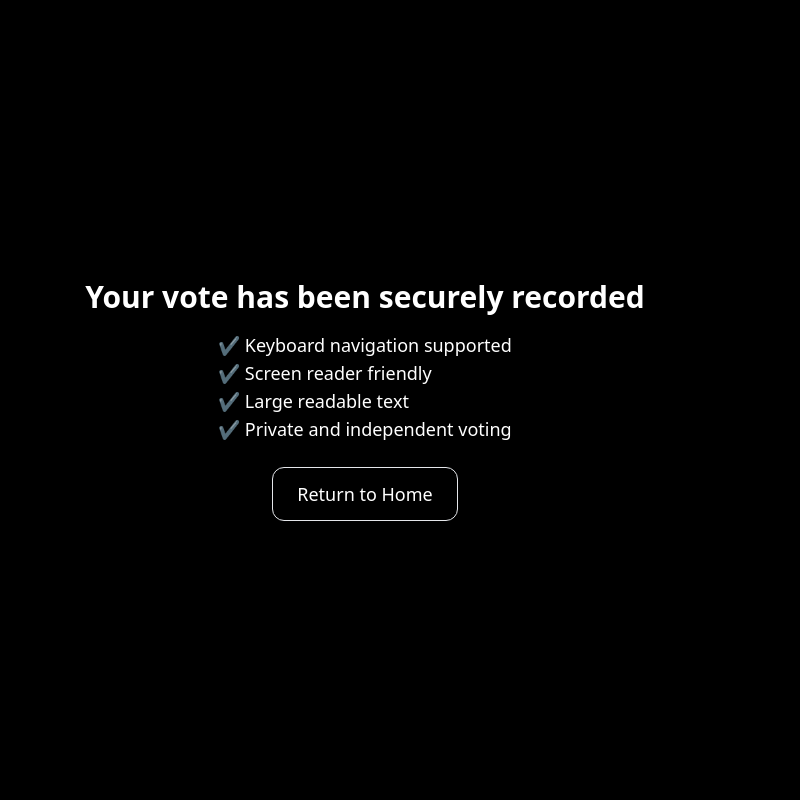
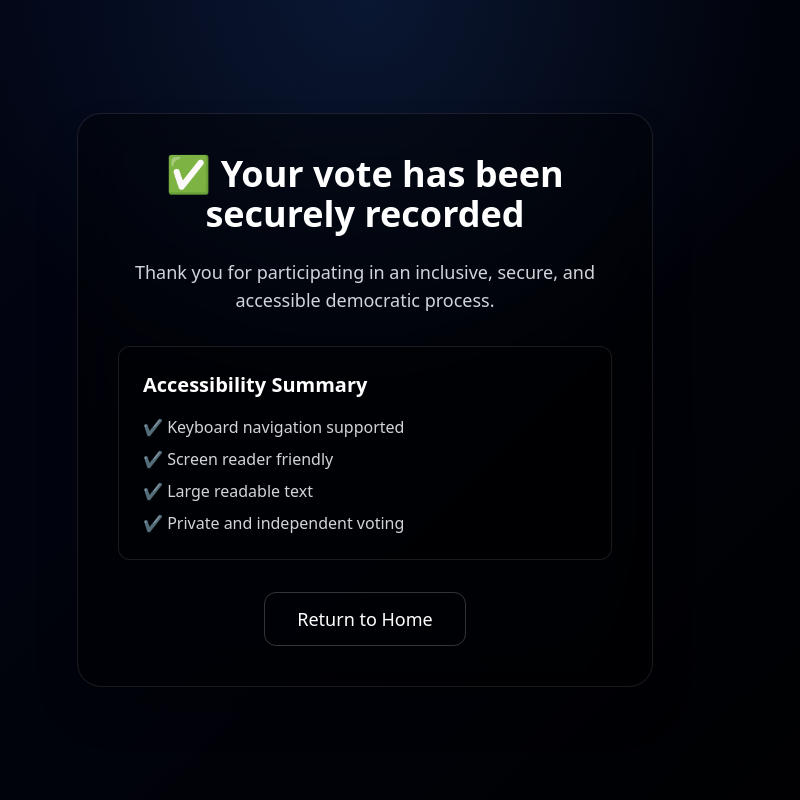
Before and after one commit to ByteQuest-2025/GFGBQ-Team-vibe123, a React app in the folder frontend/: page /confirm in a window 1280 px wide. Shown: the whole page, without its empty margins (275-1075 px from the left). Built offline with nearby package versions, Linux system fonts and the light colour scheme; the HTML template or start-up script is replaced by a standard one.

Commit message:
Improve UI polish and accessibility for Vote and Confirm pages

```diff
--- a/frontend/src/index.css
+++ b/frontend/src/index.css
@@ -14,3 +14,28 @@ body {
 * {
   scroll-behavior: smooth;
 }
+
+body {
+  background: radial-gradient(
+      circle at top,
+      rgba(59,130,246,0.15),
+      transparent 40%
+    ),
+    linear-gradient(135deg, #020617, #000000);
+  color: white;
+}
+
+@keyframes fade-in {
+  from {
+    opacity: 0;
+    transform: translateY(10px);
+  }
+  to {
+    opacity: 1;
+    transform: translateY(0);
+  }
+}
+
+.animate-fade-in {
+  animation: fade-in 0.6s ease-out;
+}
--- a/frontend/src/pages/Confirm.jsx
+++ b/frontend/src/pages/Confirm.jsx
@@ -4,24 +4,46 @@ export default function Confirm() {
   const navigate = useNavigate();
 
   return (
-    <main className="min-h-screen flex flex-col justify-center items-center px-6 bg-black text-white">
-      <h1 className="text-3xl font-bold mb-4" tabIndex="0">
-        Your vote has been securely recorded
+  <main className="min-h-screen flex items-center justify-center px-6 page-transition">
+    <div
+      className="w-full max-w-xl rounded-3xl bg-black/40 backdrop-blur-xl
+      border border-white/10 shadow-2xl p-10 text-center"
+      role="status"
+      aria-live="polite"
+    >
+      <h1
+        className="text-4xl font-bold mb-6"
+        tabIndex="0"
+      >
+        ✅ Your vote has been securely recorded
       </h1>
 
-      <ul className="text-lg mb-6" tabIndex="0">
+      <p className="text-lg text-gray-300 mb-8">
+        Thank you for participating in an inclusive, secure, and accessible
+        democratic process.
+      </p>
+
+      <div className="text-left bg-black/30 rounded-xl p-6 border border-white/10">
+        <h2 className="text-xl font-semibold mb-4">
+          Accessibility Summary
+        </h2>
+        <ul className="space-y-2 text-gray-300">
           <li>✔ Keyboard navigation supported</li>
           <li>✔ Screen reader friendly</li>
           <li>✔ Large readable text</li>
           <li>✔ Private and independent voting</li>
         </ul>
+      </div>
 
       <button
         onClick={() => navigate("/")}
-        className="border px-6 py-3 rounded-xl text-lg focus:ring-4 focus:ring-yellow-400"
+        className="mt-8 px-8 py-3 rounded-xl text-lg border
+        border-white/20 hover:border-white transition-all
+        focus:ring-4 focus:ring-green-400"
       >
         Return to Home
       </button>
+    </div>
   </main>
 );
 }
--- a/frontend/src/pages/Vote.jsx
+++ b/frontend/src/pages/Vote.jsx
@@ -47,25 +47,30 @@ export default function Vote() {
   };
 
   return (
-    <main className="min-h-screen px-6 py-12 bg-gradient-to-br from-black via-gray-900 to-black text-white">
+    <main className="min-h-screen flex items-center justify-center px-6 bg-gradient-to-br from-black via-gray-900 to-black text-white">
+        <div className="w-full max-w-md flex flex-col items-center gap-6">
+
       <h2 className="text-4xl font-bold mb-8 tracking-tight" tabIndex="0">
         Cast Your Vote
       </h2>
 
       <button
         onClick={startVoiceVoting}
-        className="mb-8 px-6 py-3 rounded-full border border-green-400 text-lg hover:bg-green-500 hover:text-black transition shadow-lg"
+        className="mb-8 px-8 py-3 rounded-full border border-green-400/60
+hover:bg-green-500/10 transition-all duration-300
+focus:outline-none focus:ring-4 focus:ring-green-400/50"
         aria-label="Vote using voice"
       >
         🎤 Vote using Voice {listening && "(Listening...)"}
       </button>
 
-      <div className="grid gap-4 max-w-md">
+      <div className="flex flex-col items-center gap-5 w-full max-w-lg mx-auto">
         {candidates.map((c) => (
           <button
             key={c.id}
             onClick={() => castVote(c.name)}
-            className={`p-6 rounded-2xl text-xl border transition-all duration-300 flex justify-between items-center
+            className={`w-full min-w-[320px] max-w-lg p-6 rounded-2xl text-xl border
+transition-all duration-300 flex items-center justify-center focus:outline-none focus:ring-4 focus:ring-green-400/50
               ${
                 selected === c.name
                   ? "bg-green-500 text-black scale-105 shadow-2xl"
@@ -79,10 +84,11 @@ export default function Vote() {
       </div>
 
       {message && (
-        <p className="mt-8 text-green-400 text-lg font-semibold animate-pulse" tabIndex="0">
+        <p className="mt-10 text-green-400 text-lg font-semibold animate-fade-in" tabIndex="0">
           {message}
         </p>
       )}
+       </div>
     </main>
   );
 }
```
Lines whose indentation alone changed are shown as unchanged.
